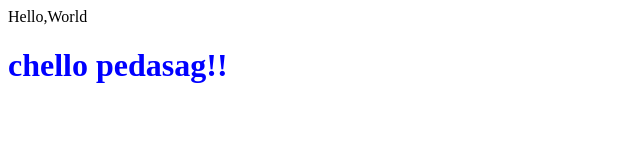
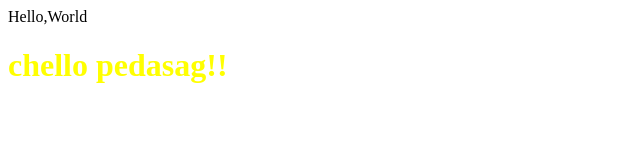
Before and after one commit to elmira1380/cs50xiran, a plain HTML site: page index.html in a window 1280 px wide. Shown: the whole page, without its empty margins (0-640 px from the left). Drawn offline with Linux system fonts and the light colour scheme.

Commit message:
Update index.html

```diff
--- a/index.html
+++ b/index.html
@@ -8,6 +8,6 @@
 </head>
 <body>
     Hello,World
-    <h1 style="color:blue"> chello pedasag!!</h1>
+    <h1 style="color:yellow"> chello pedasag!!</h1>
 </body>
 </html>
```
